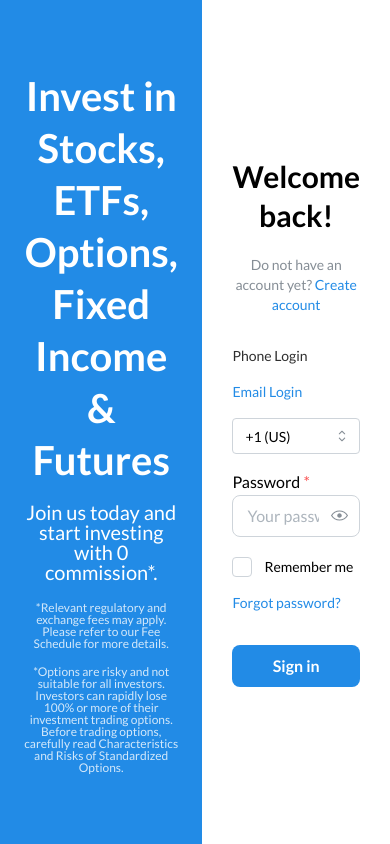
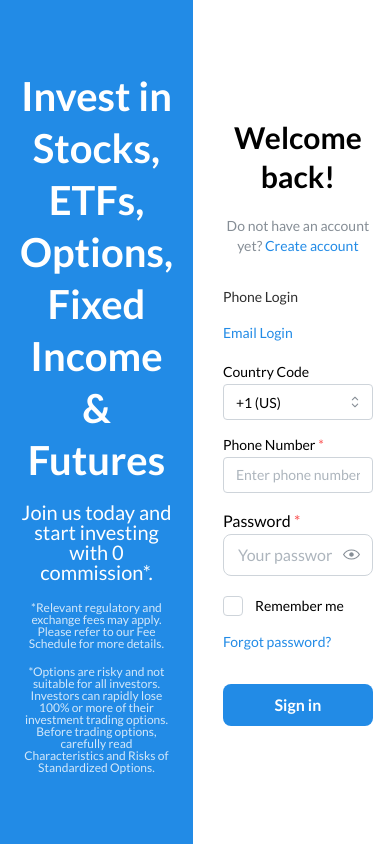
Before and after one commit to goodstripe/Alpha-Platform, a Next.js app: page /auth/login in a window 390 px wide. Built offline with nearby package versions, Linux system fonts and the light colour scheme.

Commit message:
`Refactor login method selection and phone number input in Forget Password page`

```diff
--- a/src/app/auth/login/components/LoginSwitcher/LoginSwitcher.tsx
+++ b/src/app/auth/login/components/LoginSwitcher/LoginSwitcher.tsx
@@ -1,5 +1,6 @@
 import { useState } from "react";
-import { Text, TextInput, Select, Group, Box, Anchor } from "@mantine/core";
+import { Text, TextInput, Group, Box, Anchor } from "@mantine/core";
+import PhoneNumberInputWithCountryCode from "@/app/onboarding/components/NumberInputWithCountryCode/NumberInputWithCountryCode";
 
 const LoginSwitcher = () => {
   const [loginMethod, setLoginMethod] = useState<"phone" | "email">("phone");
@@ -7,7 +8,7 @@ const LoginSwitcher = () => {
   return (
     <Box>
       <Group justify="space-between" mb="md">
-        <Text size="sm" c={loginMethod === "phone" ? "dark" : "gray"}>
+        <Text size="sm" c={"dark"}>
           {loginMethod === "phone" ? "Phone Login" : "Email Login"}
         </Text>
 
@@ -24,16 +25,7 @@ const LoginSwitcher = () => {
       </Group>
 
       {loginMethod === "phone" ? (
-        <Select
-          label=""
-          placeholder="Select country code"
-          data={[
-            { value: "+1", label: "+1 (US)" },
-            { value: "+44", label: "+44 (UK)" },
-            { value: "+30", label: "+30 (Greece)" },
-          ]}
-          defaultValue="+1"
-        />
+        <PhoneNumberInputWithCountryCode />
       ) : (
         <TextInput label="" placeholder="Enter your email" />
       )}
--- a/src/app/onboarding/components/NumberInputWithCountryCode/NumberInputWithCountryCode.tsx
+++ b/src/app/onboarding/components/NumberInputWithCountryCode/NumberInputWithCountryCode.tsx
@@ -1,33 +1,19 @@
 import React, { useState } from "react";
 import { NumberInput, Select, Group } from "@mantine/core";
-import countries from "i18n-iso-countries";
-import enLocale from "i18n-iso-countries/langs/en.json";
-
-countries.registerLocale(enLocale);
-
-const dialCodes: Record<string, string> = {
-  US: "1",
-  IN: "91",
-  GB: "44",
-  CA: "1",
-  AU: "61",
-};
-
-const countryList = Object.entries(countries.getNames("en")).map(
-  ([code, name]) => ({
-    value: code,
-    label: `${name} (+${dialCodes[code] || "000"})`,
-  })
-);
 
 const PhoneNumberInputWithCountryCode: React.FC = () => {
-  const [countryCode, setCountryCode] = useState("IN");
+  const [countryCode, setCountryCode] = useState("+1");
   const [phoneNumber, setPhoneNumber] = useState<number | undefined>(undefined);
 
   return (
-    <Group gap="sm" align="flex-start">
+    <Group gap="sm" align="flex-start" mt={10}>
       <Select
-        data={countryList}
+        size="sm"
+        data={[
+          { value: "+1", label: "+1 (US)" },
+          { value: "+44", label: "+44 (UK)" },
+          { value: "+30", label: "+30 (Greece)" },
+        ]}
         value={countryCode}
         onChange={(value) => value && setCountryCode(value)}
         style={{ width: 150 }}
```
Also changed, not shown: src/app/auth/forget-password/page.tsx (+2 -7 lines).
